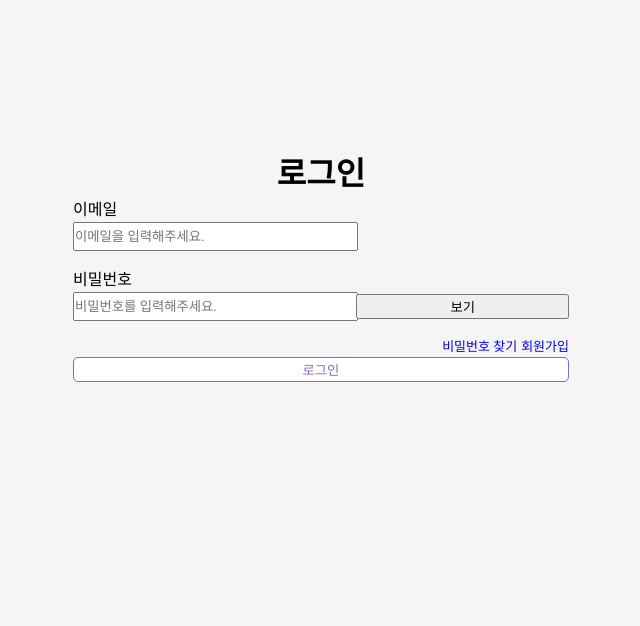
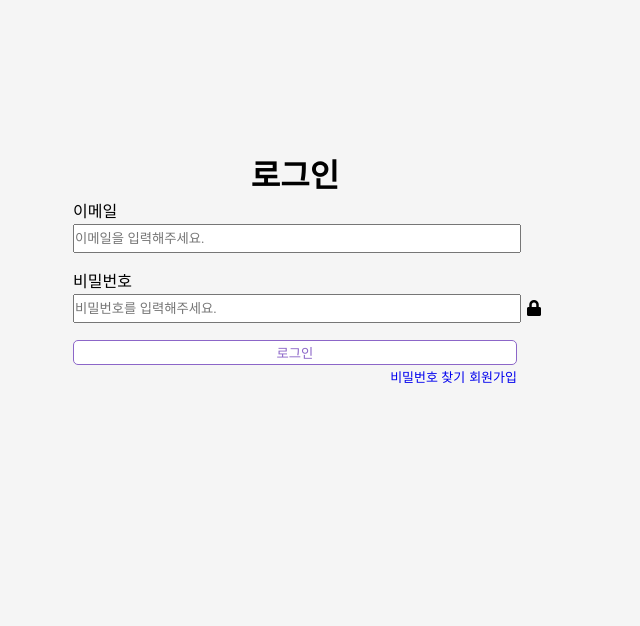
Before and after one commit to meta1mon/Blockchain-Trading-Simulator, a Java web app: page /bts/login in a window 1280 px wide. Shown: the part 64-690 px from the top of the page, without its empty margins (319-959 px from the left). Run offline with Spring Boot 4, a stand-in JSP engine, Linux system fonts and the light colour scheme; the project's own start-up code is not run, and a stand-in starts its controllers and pages; some libraries are stand-ins or nearby versions; some web fonts are replaced.

Commit message:
비밀번호 보기 추가
Update src/main/webapp/WEB-INF/views/member/login.jsp
Update src/main/webapp/resources/js/login.js

```diff
--- a/src/main/webapp/WEB-INF/views/member/login.jsp
+++ b/src/main/webapp/WEB-INF/views/member/login.jsp
@@ -10,6 +10,8 @@
 	href="https://cdnjs.cloudflare.com/ajax/libs/font-awesome/5.15.3/css/all.min.css">
 <link rel="stylesheet"
 	href="${pageContext.request.contextPath}/resources/css/signup.css">
+<link rel="stylesheet"
+	href="${pageContext.request.contextPath}/resources/css/login.css">
 <script type="text/javascript"
 	src="${pageContext.request.contextPath}/resources/js/signup.js"></script>
 <script type="text/javascript"
@@ -22,8 +24,14 @@
 		<div id="container">
 			<div class="w500px">
 				<form action="loginmember" method="post" id="frmLogin">
+					<table class="w100">
+					<tr>
+					<td colspan="2">
 					<h1 class="center">로그인</h1>
-					<table class="w100">
+					</td>
+					<td>
+					</td>
+					</tr>
 						<tr>
 							<td colspan="3">이메일</td>
 						</tr>
@@ -41,7 +49,10 @@
 						<tr>
 							<td colspan="2"><input type="password" name="pw" id="pw"
 								class="reqInfo" placeholder="비밀번호를 입력해주세요."></td>
-							<td><input type="button" value="보기" id="seePw"></td>
+							<td style="width: 50px">
+							&nbsp;
+							<span id="seePw" class="fas fa-lock">
+							</span>
 						</tr>
 						<tr>
 							<td colspan="3"><p class="alert pwReg">&nbsp;</p></td>
@@ -59,13 +70,21 @@
 									</c:choose>
 								</p>
 							</td>
-							<td class="right">
+							<td>
+							</td>
+						</tr>
+						<tr>
+							<td colspan="2"><input type="submit" value="로그인" class="btn1"></td>
+							<td>
+							</td>
+						</tr>
+						<tr>
+							<td colspan="2" class="right">
 								<span><a href="<%=request.getContextPath()%>/findpassword" class="small link">비밀번호 찾기</a></span>
 								<span><a href="<%=request.getContextPath()%>/signup" id="signup" class="small link">회원가입</a></span>
 							</td>
-						</tr>
-						<tr>
-							<td colspan="3"><input type="submit" value="로그인" class="btn1"></td>
+							<td>
+							</td>
 						</tr>
 					</table>
 				</form>
--- a/src/main/webapp/resources/js/login.js
+++ b/src/main/webapp/resources/js/login.js
@@ -1,10 +1,14 @@
 $(function(){
-	var seePw = function(){
-		if($("#pw").attr("type", "password")){
-			$("#pw").attr("type", "text");
+	$("#seePw").click(function() {
+		if ($("#pw").attr('type') == "password") {
+			$("#pw").attr('type', 'text');
+			$("#seePw").removeClass("fas fa-lock");
+			$("#seePw").addClass("fas fa-lock-open");
 		} else {
-			$("#pw").attr("type", "password");
+			$("#pw").attr('type', 'password');
+			$("#seePw").removeClass("fas fa-lock-open");
+			$("#seePw").addClass("fas fa-lock");
 		}
-	}
-	$("#seePw").on("click", seePw);
-})
+
+	})
+});
```
